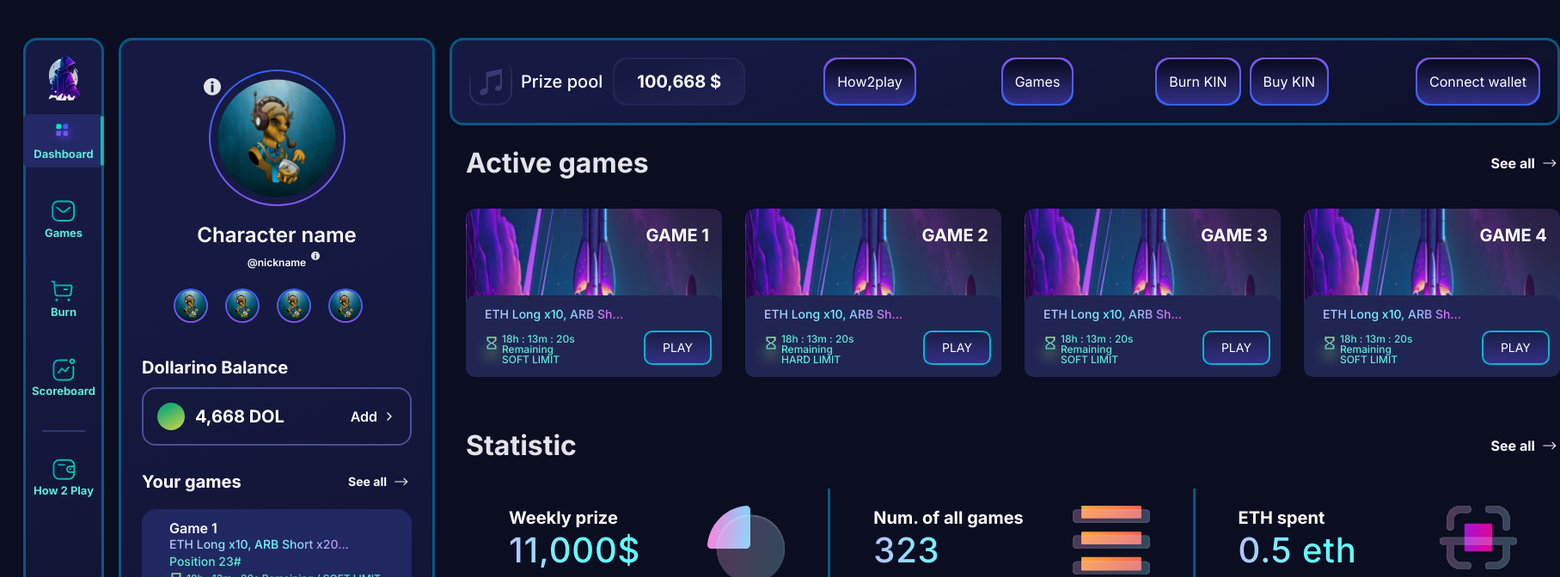
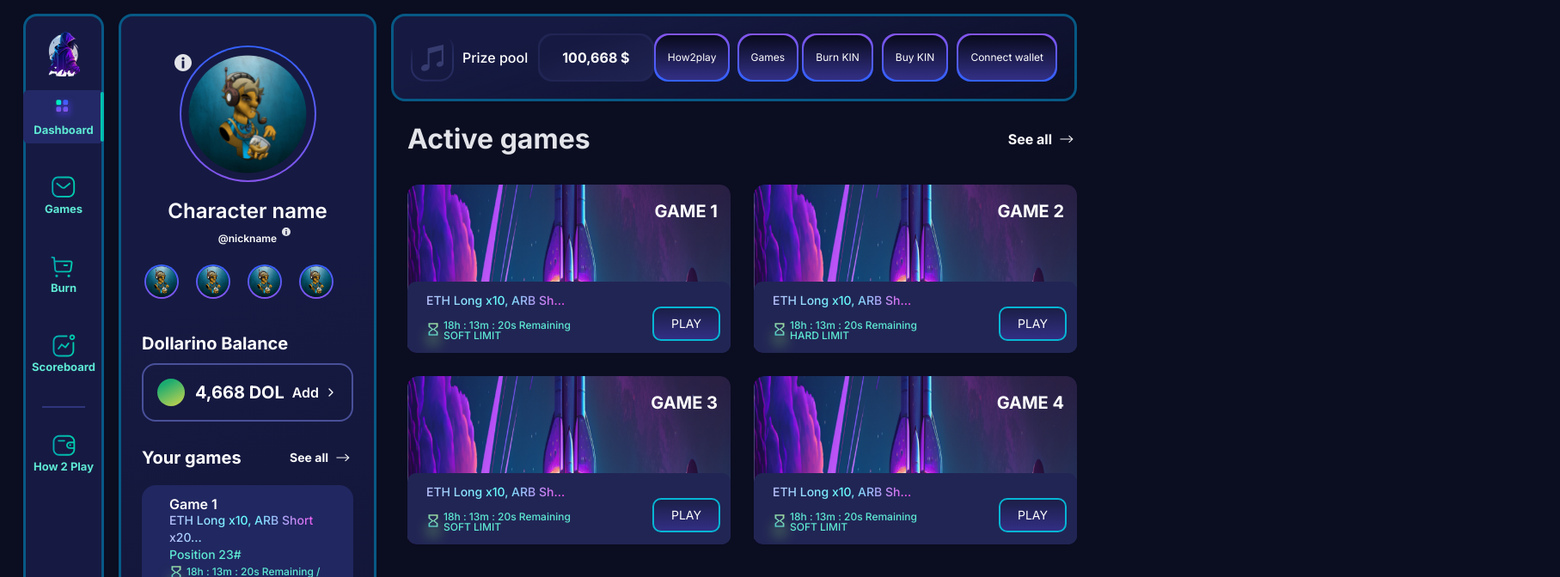
Before and after one commit to rickybrce/anon-nextjs, a Next.js app: page / in a window 1280 px wide. Shown: the top 672 px of the page at 86% size, 1815 px wide, since content can reach past the window. Built offline with nearby package versions, Linux system fonts and the light colour scheme.

Commit message:
mobile adjustments

```diff
--- a/src/app/components/ActiveGames.tsx
+++ b/src/app/components/ActiveGames.tsx
@@ -63,7 +63,7 @@ const ActiveGames = ({ }: Props) => {
                 <div className="font-w-700 text-[32px] leading-[40px] text-gray-100">{content.general.activeGames}</div>
                 <ButtonSeeAll type="normal">{content.general.butSeeAllLabel}</ButtonSeeAll>
             </div>
-            <div className="grid grid-cols-4 gap-[27px]">
+            <div className="grid sm:grid-cols-2 2xl:grid-cols-4 gap-[27px]">
                 {games && (
                     games.map((game, index) => (
                         <SingleGame
--- a/src/app/components/LeftAvatarSection.tsx
+++ b/src/app/components/LeftAvatarSection.tsx
@@ -57,7 +57,7 @@ type Props = {
 const LeftAvatarSection = ({ }: Props) => {
 
     return (
-        <div className="shrink-0 bg-sidebar min-h-[calc(100vh-88px)] border-[3px] border-green-100 w-[368px] rounded-[16px] mr-[17px]">
+        <div className="shrink-0 bg-sidebar min-h-[calc(100vh-88px)] border-[3px] border-green-100 w-full lg:w-[300px] 2xl:w-[368px]  rounded-[16px] mr-[17px]">
             <Avatar
                 name={avatar.name}
                 nickname={avatar.nickname}
--- a/src/app/components/LeftMenu.tsx
+++ b/src/app/components/LeftMenu.tsx
@@ -8,12 +8,37 @@ type Props = {
 }
 
 const LeftMenu = ({ items }: Props) => {
+    const [active, setActive] = React.useState(false)
     const handlelogout = () => {
         console.log("logout")
     }
+    const handlemenu = () => {
+        setActive(!active)
+    }
 
     return (
-        <div className="flex shrink-0 flex-wrap items-stretch bg-sidebar min-h-[calc(100vh-88px)] border-[3px] border-green-100 w-[94px] rounded-[16px] mr-[17px]">
+        <div>
+            <button onClick={() => handlemenu ? handlemenu() : ""} className={`absolute top-4 xl:hidden z-50 transition-all duration-500 left-4 ${active ? "" : ""}`}>
+                {active ? (
+                    <svg
+                        className="h-8 w-8 text-white"
+                        viewBox="0 0 24 24"
+                        fill="none"
+                        stroke="currentColor"
+                        strokeWidth="2"
+                        strokeLinecap="round"
+                        strokeLinejoin="round"
+                    >
+                        <line x1="18" y1="6" x2="6" y2="18" />
+                        <line x1="6" y1="6" x2="18" y2="18" />
+                    </svg>
+                ) : (
+                    <svg height="32px" id="Layer_1" version="1.1" viewBox="0 0 32 32" width="32px">
+                        <path fill='#fff' d="M4,10h24c1.104,0,2-0.896,2-2s-0.896-2-2-2H4C2.896,6,2,6.896,2,8S2.896,10,4,10z M28,14H4c-1.104,0-2,0.896-2,2  s0.896,2,2,2h24c1.104,0,2-0.896,2-2S29.104,14,28,14z M28,22H4c-1.104,0-2,0.896-2,2s0.896,2,2,2h24c1.104,0,2-0.896,2-2  S29.104,22,28,22z" />
+                    </svg>
+                )}
+            </button>
+            <div className={`z-40 fixed ${active ? "left-0" : "left-[-100%]"} transition-all duration-500 top-0 xl:relative xl:left-auto xl:top-auto xl:flex shrink-0 flex-wrap items-stretch bg-blue-600 xl:bg-sidebar min-h-full xl:min-h-[calc(100vh-32px)] border-[3px] border-green-100 w-full xl:w-[94px] rounded-[16px] mr-[17px]`}>
                 <div className='w-full'>
                     <div className='mb-[11px] mt-[13px]'>
                         <Image
@@ -76,6 +101,7 @@ const LeftMenu = ({ items }: Props) => {
                 </button>
 
             </div>
+        </div>
     )
 }
 
--- a/src/app/components/SInglePlayer.tsx
+++ b/src/app/components/SInglePlayer.tsx
@@ -16,7 +16,7 @@ type Props = {
 const SinglePlayer = ({ index, title, value, image, top, url }: Props) => {
 
     return (
-        <Link href={url ? url: ""} className={`relative flex items-center mr-[65px] mb-[16px] shrink-0`}>
+        <Link href={url ? url: ""} className={`relative flex items-center mr-6 lg:mr-[65px] mb-[16px] shrink-0 grow-0`}>
             <div className='shrink-0 grow-0'>
                 {image && (
                     <Image
@@ -33,7 +33,7 @@ const SinglePlayer = ({ index, title, value, image, top, url }: Props) => {
                     <path fillRule="evenodd" clipRule="evenodd" d="M14.2688 4.62142C13.0724 3.23883 10.9281 3.23882 9.7317 4.62142L9.19903 5.23699L8.3871 5.17837C6.56348 5.04671 5.0472 6.56299 5.17886 8.38661L5.23748 9.19854L4.6219 9.73122C3.23931 10.9276 3.23931 13.072 4.6219 14.2684L5.23748 14.801L5.17886 15.613C5.0472 17.4366 6.56348 18.9529 8.3871 18.8212L9.19903 18.7626L9.7317 19.3782C10.9281 20.7607 13.0724 20.7607 14.2688 19.3782L14.8015 18.7626L15.6134 18.8212C17.4371 18.9529 18.9534 17.4366 18.8217 15.613L18.7631 14.801L19.3786 14.2684C20.7612 13.072 20.7612 10.9276 19.3786 9.73122L18.7631 9.19854L18.8217 8.38661C18.9534 6.56299 17.4371 5.04671 15.6134 5.17837L14.8015 5.23699L14.2688 4.62142ZM15.6964 10.7177C16.0929 10.3332 16.1026 9.70013 15.7182 9.30364C15.3337 8.90716 14.7006 8.89742 14.3041 9.28189L10.8753 12.6068L9.69642 11.4637C9.29993 11.0792 8.66684 11.089 8.28237 11.4855C7.8979 11.8819 7.90764 12.515 8.30413 12.8995L10.1791 14.7177C10.567 15.0938 11.1835 15.0938 11.5714 14.7177L15.6964 10.7177Z" fill="url(#paint0_linear_707_3897)" />
                     <defs>
                         <linearGradient id="paint0_linear_707_3897" x1="3.58496" y1="11.9998" x2="20.4156" y2="11.9998" gradientUnits="userSpaceOnUse">
-                            <stop stop-color="#EC008C" />
+                            <stop stopColor="#EC008C" />
                             <stop offset="1" stopColor="#FC6767" />
                         </linearGradient>
                     </defs>
--- a/src/app/components/SIngleStatistic.tsx
+++ b/src/app/components/SIngleStatistic.tsx
@@ -14,8 +14,8 @@ type Props = {
 const SingleStatistic = ({ index, title, value, image }: Props) => {
 
     return (
-        <div className={`relative border-green-100 ${(index === 0 || index === 1 || index === 2) && "border-b-[3px]"}`}>
-            <div className={`relative flex flex-wrap justify-between border-green-100 my-[30px] py-[20px] px-[50px] ${(index !== 2 && index !== 5 && index !== 8) && "border-r-[3px]"}`}>
+        <div className={`relative border-green-100 ${(index === 0 || index === 1 || index === 2) ? "border-b-[3px]" : "border-b-[3px] lg:border-none"}`}>
+            <div className={`relative flex flex-wrap justify-between border-green-100 my-[30px] py-[20px] px-[50px] ${(index !== 2 && index !== 5 && index !== 8) && "sm:border-r-[3px]"}`}>
                 <div className=''>
                     <div className='font-w-700 text-[20px] leading-[28px] text-white mb-1'>{title}</div>
                     <div className='font-w-500 text-[40px] leading-[40px] tracking-[0.02em] text-transparent bg-clip-text bg-gradient-to-r from-green-300 via-green-400 to-green-400'>{value}</div>
--- a/src/app/components/Statistic.tsx
+++ b/src/app/components/Statistic.tsx
@@ -50,7 +50,7 @@ const Statistic = ({ }: Props) => {
                 <div className="font-w-700 text-[32px] leading-[40px] text-gray-100">{content.general.statistic}</div>
                 <ButtonSeeAll type="normal">{content.general.butSeeAllLabel}</ButtonSeeAll>
             </div>
-            <div className="grid grid-cols-3">
+            <div className="grid md:grid-cols-3 xl:grid-cols-3">
                 {games && (
                     games.map((game, index) => (
                         <SingleStatistic
--- a/src/app/components/TopNavigation.tsx
+++ b/src/app/components/TopNavigation.tsx
@@ -15,8 +15,8 @@ type Props = {
 const TopNavigation = ({ }: Props) => {
 
     return (
-        <div className="w-full bg-sidebar border-[3px] border-green-100 rounded-[16px] p-[20px] flex items-center justify-between">
-            <div className='flex items-center'>
+        <div className="w-full bg-sidebar border-[3px] border-green-100 rounded-[16px] p-[20px] md:flex items-center justify-between">
+            <div className='flex items-center mb-4 lg:mb-0'>
                 <Image
                     src={"/images/ic-music.svg"}
                     alt={""}
@@ -28,8 +28,8 @@ const TopNavigation = ({ }: Props) => {
                     max-w-[50px]
                     "
                 />
-                <div className='font-w-500 text-[20px] leading-[24px] tracing-[0.02em] ml-[10px]'>{content.general.prize_pool}</div>
-                <div className='relative bg-gradient-pool ml-3 font-w-700 text-[20px] leading-[28px] py-[14px] px-[28px] rounded-[16px]'>
+                <div className='font-w-500 text-[16px] 2xl:text-[20px] leading-[24px] tracing-[0.02em] ml-[10px]'>{content.general.prize_pool}</div>
+                <div className='relative bg-gradient-pool ml-3 font-w-700 text-[16px] 2xl:text-[20px] leading-[28px] py-[8px] lg:py-[14px] px-[28px] rounded-[16px]'>
                     <div className='absolute top-[2px] left-[2px] w-[calc(100%-4px)] h-[calc(100%-4px)] bg-sidebar z-0 rounded-[16px]'></div>
                     <span className="relative">100,668 $</span>
                 </div>
--- a/src/app/components/buttons/ButtonAdd.tsx
+++ b/src/app/components/buttons/ButtonAdd.tsx
@@ -16,7 +16,7 @@ const ButtonAdd = ({ disabled = false, onClick, children }: Props) => (
         font-w-600 text-white transition duration-300 border-none hover:underline whitespace-nowrap focus:outline-none flex items-center">
         <span>{children}</span>
         <svg className='ml-[6px]' width="16" height="16" viewBox="0 0 16 16" fill="none" xmlns="http://www.w3.org/2000/svg">
-            <path fill-rule="evenodd" clipRule="evenodd" d="M5.52794 3.52876C5.26759 3.78911 5.26759 4.21122 5.52794 4.47157L9.05654 8.00016L5.52794 11.5288C5.26759 11.7891 5.26759 12.2112 5.52794 12.4716C5.78829 12.7319 6.2104 12.7319 6.47075 12.4716L10.4708 8.47157C10.7311 8.21122 10.7311 7.78911 10.4708 7.52876L6.47075 3.52876C6.2104 3.26841 5.78829 3.26841 5.52794 3.52876Z" fill="white" />
+            <path fillRule="evenodd" clipRule="evenodd" d="M5.52794 3.52876C5.26759 3.78911 5.26759 4.21122 5.52794 4.47157L9.05654 8.00016L5.52794 11.5288C5.26759 11.7891 5.26759 12.2112 5.52794 12.4716C5.78829 12.7319 6.2104 12.7319 6.47075 12.4716L10.4708 8.47157C10.7311 8.21122 10.7311 7.78911 10.4708 7.52876L6.47075 3.52876C6.2104 3.26841 5.78829 3.26841 5.52794 3.52876Z" fill="white" />
         </svg>
 
     </button>
--- a/src/app/components/buttons/ButtonMenu.tsx
+++ b/src/app/components/buttons/ButtonMenu.tsx
@@ -11,13 +11,16 @@ const ButtonMenu = ({ disabled = false, onClick, children }: Props) => (
         onClick={() => (onClick ? onClick() : null)}
         disabled={disabled}
         className="
-        px-[16px]
+        px-[8px]
+        lg:px-[16px]
         3xl:px-[38px]
-        py-4
-        text-[16px]
+        py-2
+        lg:py-4
+        text-[12px]
+        2xl:text-[16px]
         leading-[24px]
         font-400
-        rounded-[16px]
+        rounded-[16px] mb-4 lg:mb-0
          text-white transition duration-300 button-gradient border-none hover:opacity-80 whitespace-nowrap focus:outline-none relative"
     ><div className='rounded-[16px] absolute top-[2px] left-[2px] w-[calc(100%-4px)] h-[calc(100%-4px)] button-bg'></div>
         <span className='relative'>{children}</span>
--- a/src/app/page.tsx
+++ b/src/app/page.tsx
@@ -43,12 +43,12 @@ export default function Home() {
 
   return (
     <main className="">
-      <div className="px-[27px] py-[44px] flex">
+      <div className="px-[16px] py-[16px] pt-14 lg:px-[27px] lg:py-[16px] lg:pt-14 xl:pt-[16px] lg:flex">
        <LeftMenu
        items={leftMenu}
        />
        <LeftAvatarSection />
-       <div className='grow'>
+       <div className='grow overflow-hidden mt-4 lg:mt-0'>
         <TopNavigation />
         <ActiveGames />
         <Statistic />
```
Also changed, not shown: public/images/Hamburger_icon.svg (added). Lines whose indentation alone changed are shown as unchanged.
